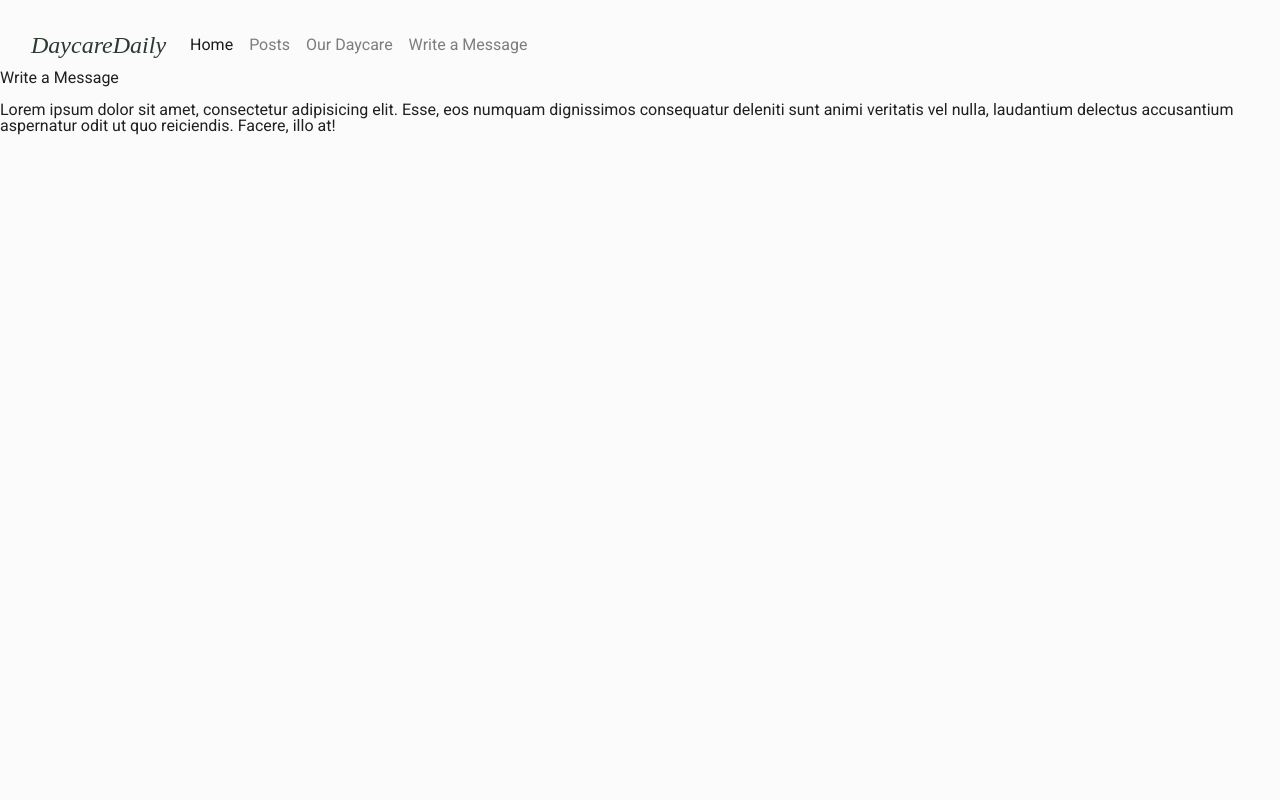
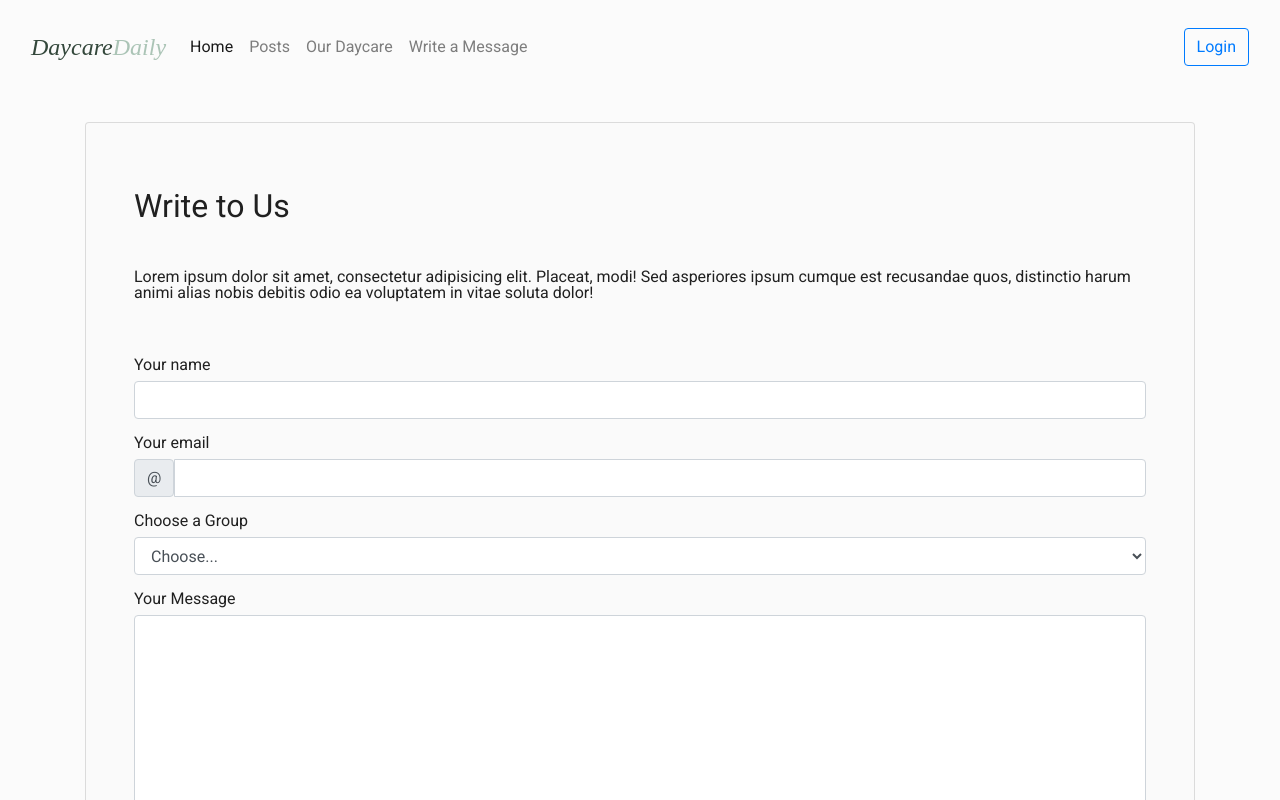
Before and after one commit to karola-kasprzak/daycare-daily, a React (Create React App) app: page /message in a window 1280 px wide. Shown: the top 800 px of the page. Built offline with nearby package versions, Linux system fonts and the light colour scheme; a web font is replaced by a local one.

Commit message:
message-page added

```diff
--- a/src/App.js
+++ b/src/App.js
@@ -13,10 +13,12 @@ function App() {
     return (
         <div className="App">
             <Router>
+                {/* add shadow to bottom border */}
                 <nav className="navbar navbar-expand-lg navbar-light">
                     <div className="container-fluid">
                         <a className="logo-sign navbar-brand" href="#">
-                            DaycareDaily
+                            <span className="color-dark">Daycare</span>
+                            <span className="color-contrast">Daily</span>
                         </a>
                         <button
                             className="navbar-toggler"
@@ -58,6 +60,9 @@ function App() {
                                 </li>
                             </ul>
                         </div>
+                        <button type="button" class="btn btn-outline-primary">
+                            Login
+                        </button>
                     </div>
                 </nav>
                 <Route exact path="/">
--- a/src/App.scss
+++ b/src/App.scss
@@ -25,5 +25,12 @@ body {
     font-size: x-large;
     font-style: italic;
     font-family: "Fontdiner Swanky", cursive;
-    color: #2b3b31 !important;
 }
+
+.color-dark {
+    color: #33473b !important;
+}
+
+.color-contrast {
+    color: #abc4b6 !important;
+}
--- a/src/components/Home/Home.js
+++ b/src/components/Home/Home.js
@@ -1,21 +1,34 @@
 import React, { Component } from "react";
-import { Container, Row, Col } from "react-bootstrap";
+import { Container } from "react-bootstrap";
 import "./Home.scss";
 
 class Home extends Component {
     render() {
         return (
             <div className="home-bg">
-                <Container className="">
-                    <div className="card w-50 home-container">
-                        <h1 className="card-title">Home</h1>
-                        <h6 className="card-subtitle mb-2 text-muted">
-                            Card subtitle
-                        </h6>
-                        <p className="card-text">
-                            Some quick example text to build on the card title
-                            and make up the bulk of the card's content.
+                <Container className="d-flex justify-content-center align-items-center h-75">
+                    <div className="card w-75 home-container align-self-center p-5 home-card-bg">
+                        <h1 className="card-title py-3">Welcome!</h1>
+                        {/* <h4 className="card-subtitle mb-2 text-muted py-3">
+                            DaycareDaily
+                        </h4> */}
+                        <p className="card-text py-3">
+                            Lorem ipsum dolor sit amet, consectetur adipisicing
+                            elit. Placeat, modi! Sed asperiores ipsum cumque est
+                            recusandae quos, distinctio harum animi alias nobis
+                            debitis odio ea voluptatem in vitae soluta dolor!
                         </p>
+                        <p className="card-text py-3">
+                            Lorem ipsum dolor sit amet consectetur adipisicing
+                            elit. Error quidem nisi delectus obcaecati officiis
+                            quos blanditiis. Deserunt animi iste commodi
+                            reiciendis sit modi voluptates asperiores repellat
+                            libero totam! Aliquid, totam.
+                        </p>
+
+                        <button type="button" class="btn btn-primary">
+                            Login
+                        </button>
                     </div>
                 </Container>
             </div>
--- a/src/components/Home/Home.scss
+++ b/src/components/Home/Home.scss
@@ -12,3 +12,7 @@
 .home-container {
     // margin: 0 auto;
 }
+
+.home-card-bg {
+    background-color: rgba(250, 250, 250, 0.75);
+}
--- a/src/components/Message/Message.js
+++ b/src/components/Message/Message.js
@@ -1,16 +1,107 @@
 import React, { Component } from "react";
+import { Container } from "react-bootstrap";
 
 class Message extends Component {
     render() {
         return (
-            <div>
-                <p>Write a Message</p>
-                <p>
-                    Lorem ipsum dolor sit amet, consectetur adipisicing elit.
-                    Esse, eos numquam dignissimos consequatur deleniti sunt
-                    animi veritatis vel nulla, laudantium delectus accusantium
-                    aspernatur odit ut quo reiciendis. Facere, illo at!{" "}
-                </p>
+            <div className="pt-5">
+                <Container className="d-flex justify-content-center align-items-center h-75">
+                    <div className="card w-100 home-container align-self-center p-5 home-card-bg">
+                        <h2 className="card-title py-3">Write to Us</h2>
+
+                        <p className="card-text py-3">
+                            Lorem ipsum dolor sit amet, consectetur adipisicing
+                            elit. Placeat, modi! Sed asperiores ipsum cumque est
+                            recusandae quos, distinctio harum animi alias nobis
+                            debitis odio ea voluptatem in vitae soluta dolor!
+                        </p>
+
+                        <form className="g-3 py-3">
+                            <div className="py-2">
+                                <label
+                                    for="validationDefault01"
+                                    className="form-label"
+                                >
+                                    Your name
+                                </label>
+                                <input
+                                    type="text"
+                                    className="form-control"
+                                    id="validationDefault01"
+                                    required
+                                />
+                            </div>
+
+                            <div className="py-2">
+                                <label
+                                    for="validationDefaultUsername"
+                                    className="form-label"
+                                >
+                                    Your email
+                                </label>
+                                <div className="input-group">
+                                    <span
+                                        className="input-group-text"
+                                        id="inputGroupPrepend2"
+                                    >
+                                        @
+                                    </span>
+                                    <input
+                                        type="text"
+                                        className="form-control"
+                                        id="validationDefaultUsername"
+                                        aria-describedby="inputGroupPrepend2"
+                                        required
+                                    />
+                                </div>
+                            </div>
+
+                            <div className="py-2">
+                                <label
+                                    for="validationDefault04"
+                                    className="form-label"
+                                >
+                                    Choose a Group
+                                </label>
+                                <select
+                                    className="form-select form-control"
+                                    id="validationDefault04"
+                                    required
+                                >
+                                    <option selected disabled value="">
+                                        Choose...
+                                    </option>
+                                    <option value="1">Group 1 Ages 0-2</option>
+                                    <option value="2">Group 2 Ages 3</option>
+                                    <option value="3">Group 3 Age 4</option>
+                                </select>
+                            </div>
+
+                            <div class="py-2">
+                                <label
+                                    for="exampleFormControlTextarea1"
+                                    class="form-label"
+                                >
+                                    Your Message
+                                </label>
+                                <textarea
+                                    class="form-control"
+                                    id="exampleFormControlTextarea1"
+                                    rows="10"
+                                ></textarea>
+                            </div>
+
+                            <div className="py-2">
+                                <button
+                                    className="btn btn-primary"
+                                    type="submit"
+                                >
+                                    Submit form
+                                </button>
+                            </div>
+                        </form>
+                    </div>
+                </Container>
             </div>
         );
     }
```
